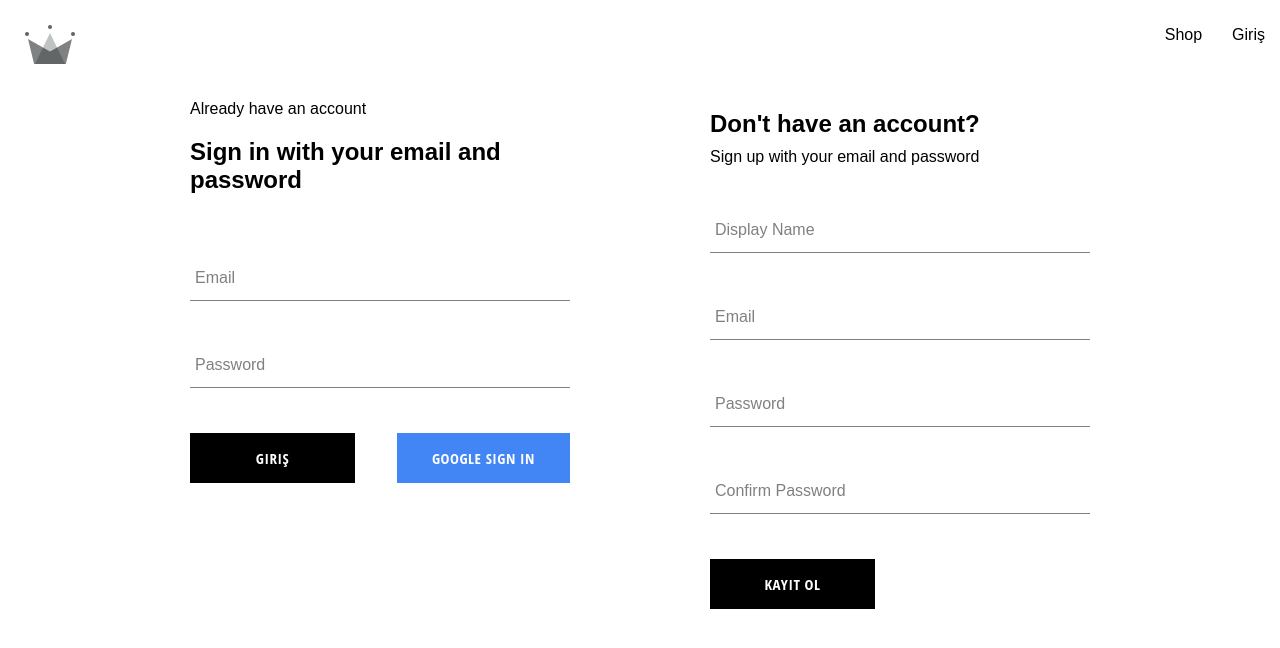
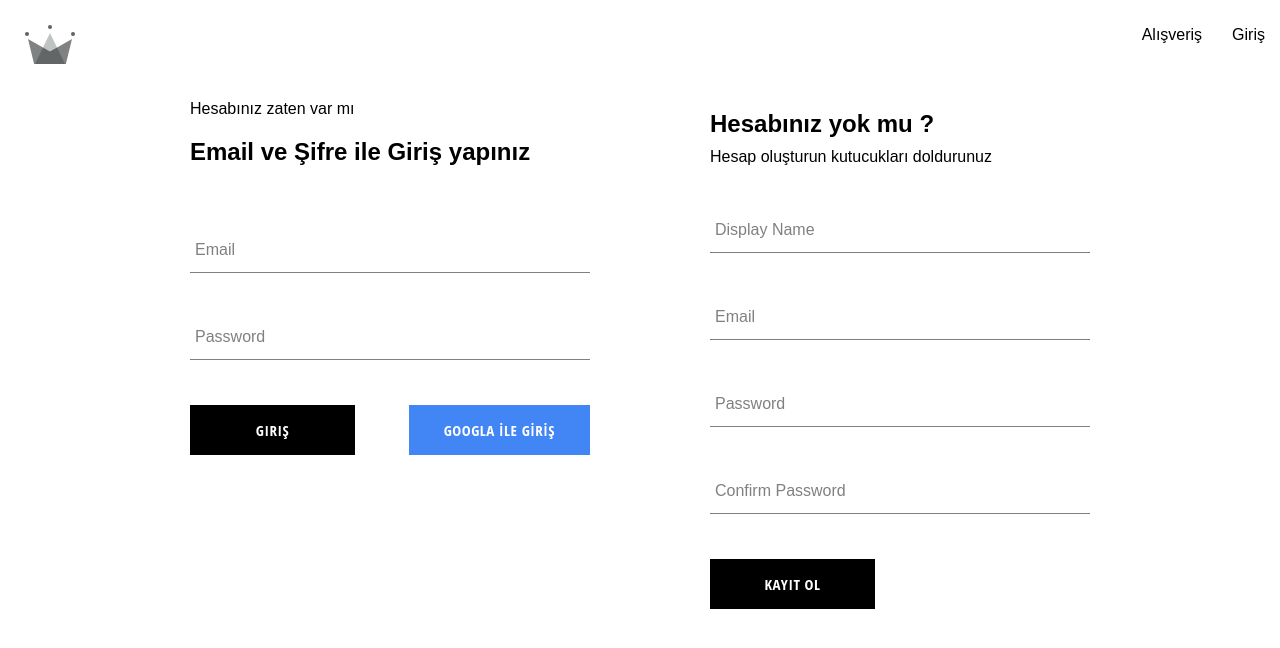
Before and after one commit to omerfarukk55/clth.e-commerce, a React (Create React App) app: page /auth in a window 1280 px wide. Shown: the top 648 px of the page. Built offline with nearby package versions, Linux system fonts and the light colour scheme; no server answers; a web font is replaced by a local one.

Commit message:
new modify

```diff
--- a/src/components/sign-in-form/sign-in-form.scss
+++ b/src/components/sign-in-form/sign-in-form.scss
@@ -1,13 +1,12 @@
-.sign-in-container{
+.sign-in-container {
     display: flex;
     flex-direction: column;
-    width: 380px;
-    .h2{
+    width: 400px;
+    .h2 {
         margin: 10px 0;
     }
-    .buttons-container{
+    .buttons-container {
         display: flex;
         justify-content: space-between;
     }
-
 }
--- a/src/components/sign-in-form/sign-in.component.jsx
+++ b/src/components/sign-in-form/sign-in.component.jsx
@@ -36,8 +36,6 @@ const { setCurrentUser } = useContext(UserContext);
         email,
         password
         );
-        setCurrentUser(user);
-
     resetFormFields();
     } catch (error) {
       switch (error.code) {
@@ -58,7 +56,7 @@ const { setCurrentUser } = useContext(UserContext);
   };
   const signInWithGoogle = async () => {
     const { user } = await signInWithGooglePopup();
-    await createUserDocumentFromAuth(user);
+
   };
   const handleChange = (event) => {
     const { name, value } = event.target;
@@ -67,8 +65,8 @@ const { setCurrentUser } = useContext(UserContext);
   };
   return (
     <div className="sign-in-container">
-      <span>Already have an account </span>
-      <h2>Sign in with your email and password</h2>
+      <span>Hesabınız zaten var mı </span>
+      <h2>Email ve Şifre ile Giriş yapınız </h2>
       <form onSubmit={handleSubmit}>
         <FormInput
           label="Email"
@@ -87,7 +85,7 @@ const { setCurrentUser } = useContext(UserContext);
         <div className="buttons-container">
           <Button type="submit">giriş</Button>
           <Button buttonType="google" onClick={signInWithGoogle}>
-            Google Sign In
+            GOOGLA İLE GİRİŞ
           </Button>
         </div>
       </form>
--- a/src/components/sign-up-form/sign-up-form.component.jsx
+++ b/src/components/sign-up-form/sign-up-form.component.jsx
@@ -56,8 +56,8 @@ const SignUpForm = () => {
   };
   return (
     <div className="sign-up-container">
-      <h2>Don't have an account?</h2>
-      <span>Sign up with your email and password</span>
+      <h2>Hesabınız yok mu ?</h2>
+      <span>Hesap oluşturun kutucukları doldurunuz  </span>
       <form onSubmit={handleSubmit}>
         <FormInput
           label="Display Name"
--- a/src/contexts/user.context.jsx
+++ b/src/contexts/user.context.jsx
@@ -1,4 +1,6 @@
-import React, { createContext, useState } from "react";
+import React, { createContext, useEffect, useState } from "react";
+
+import { onAuthStateChangedListener } from "../utils/firebase/firebase.utils";
 
 export const UserContext = createContext({
   currentUser: null,
@@ -9,5 +11,14 @@ export const UserProvider = ({ children }) => {
   const [currentUser, setCurrentUser] = useState(null);
   const value = { currentUser, setCurrentUser };
 
+
+  useEffect((value)=>{
+    const unsubcribe = onAuthStateChangedListener((user)=>{
+      console.log(user);
+    });
+    return unsubcribe;
+   },[])
+
+
   return <UserContext.Provider value={value}>{children}</UserContext.Provider>;
 };
--- a/src/routes/navigation/navigation.component.jsx
+++ b/src/routes/navigation/navigation.component.jsx
@@ -23,7 +23,7 @@ const Navigation = () => {
         </Link>
         <div className="nav-links-container">
           <Link className="nav-link" to="/shop">
-            Shop
+            Alışveriş
           </Link>
           {
             currentUser ? (
--- a/src/utils/firebase/firebase.utils.js
+++ b/src/utils/firebase/firebase.utils.js
@@ -7,6 +7,7 @@ import {
   createUserWithEmailAndPassword,
   signInWithEmailAndPassword,
   signOut,
+  onAuthStateChanged
 } from "firebase/auth";
 import { getFirestore, doc, getDoc, setDoc } from "firebase/firestore";
 
@@ -67,3 +68,7 @@ export const signInAuthUserWithEmailAndPassword = async (email,password)=>{
 };
 
 export const signOutuser = async () => await signOut(auth);
+
+export const onAuthStateChangedListener = (callback) =>
+ {
+  onAuthStateChanged(auth,callback);}
```
